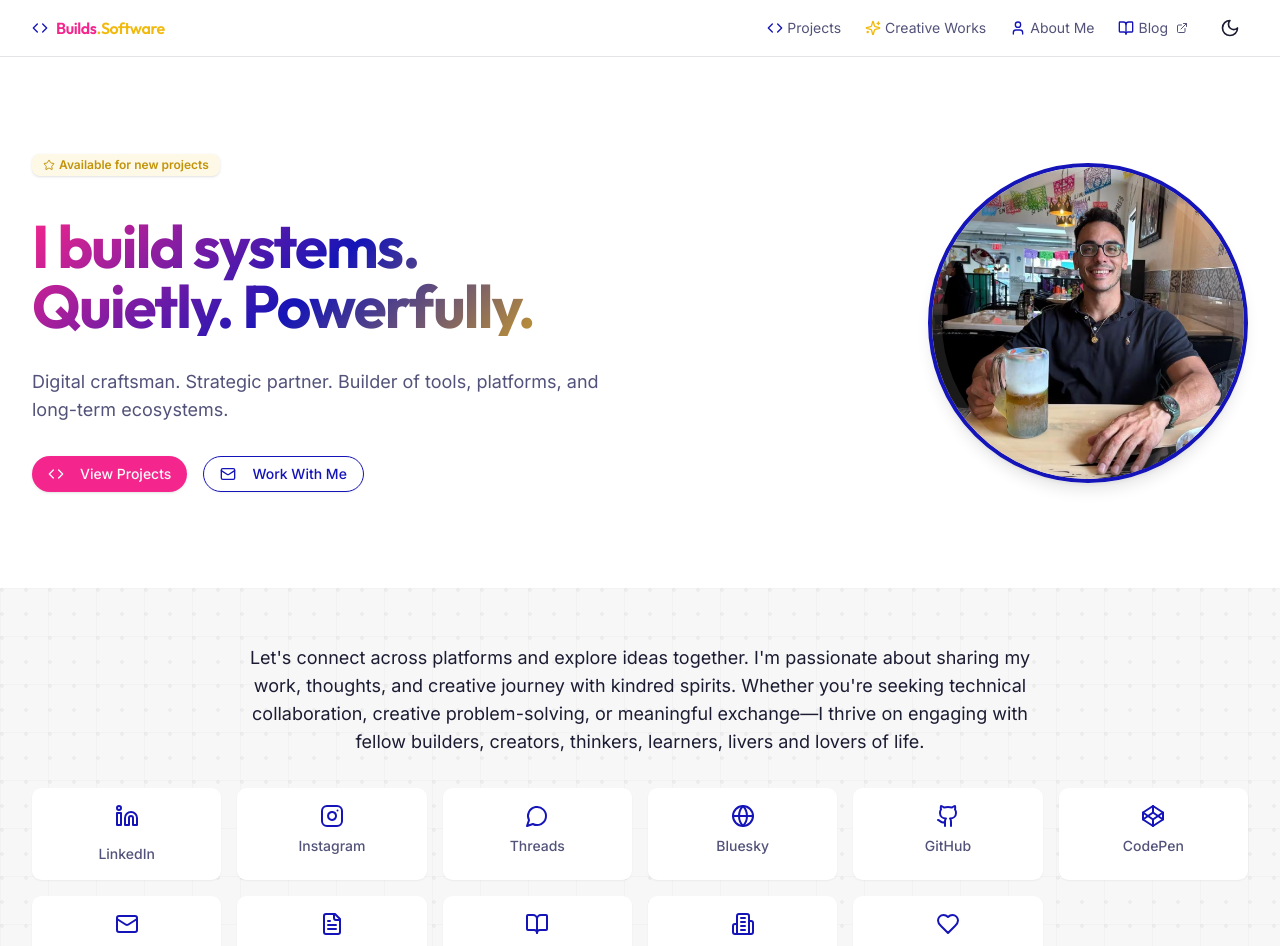
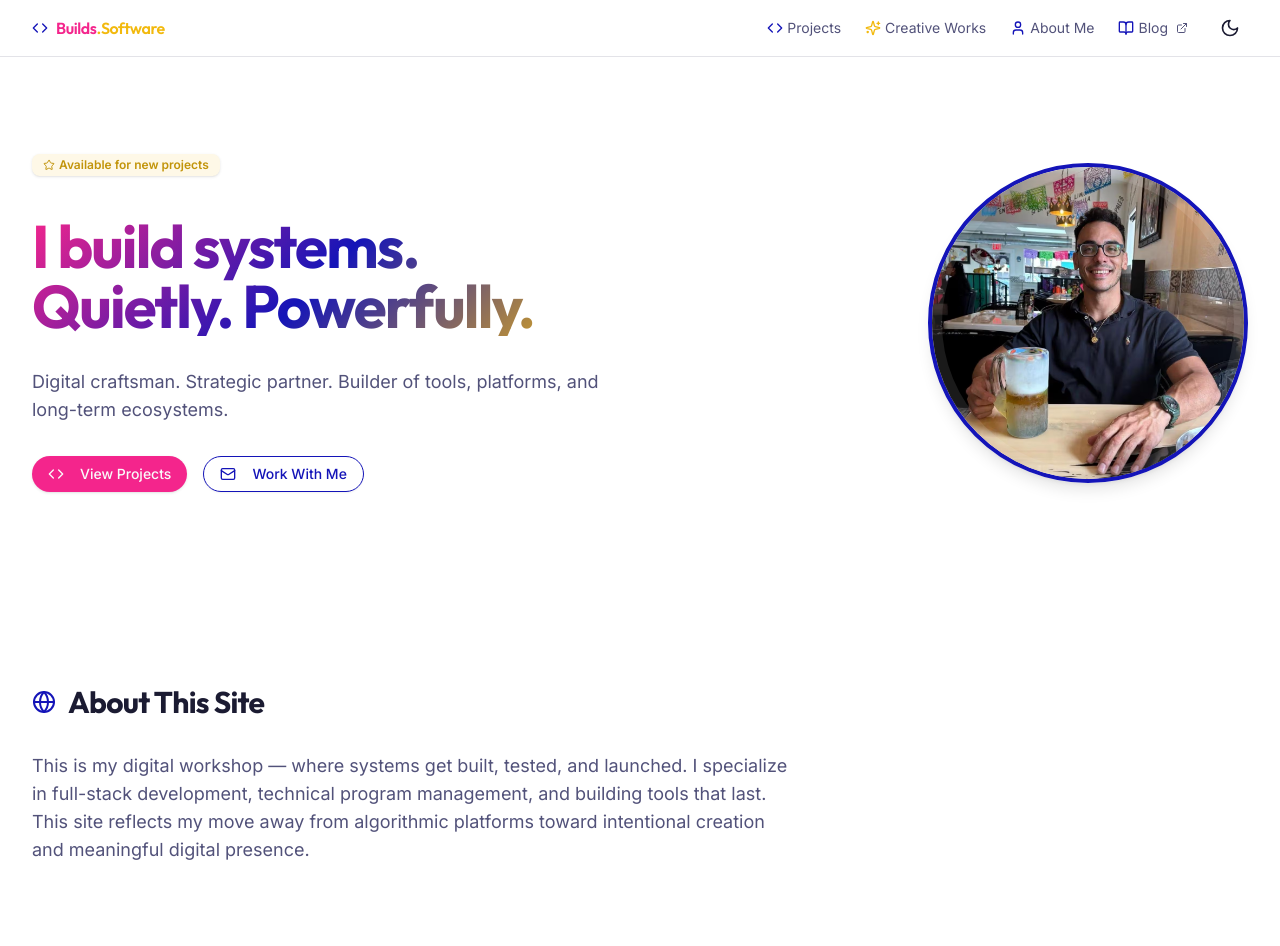
Before and after one commit to antoniwan/antonio-builds-software, a Next.js app: page / in a window 1280 px wide. Shown: the top 946 px of the page. Built offline with nearby package versions, Linux system fonts and the light colour scheme.

Commit message:
Add AboutSiteSection to Home page for enhanced site information

```diff
--- a/app/page.tsx
+++ b/app/page.tsx
@@ -3,6 +3,7 @@
 import { Header } from '@/components/layout/header';
 import { Footer } from '@/components/layout/footer';
 import { HeroSection } from '@/components/sections/hero-section';
+import { AboutSiteSection } from '@/components/sections/about-site-section';
 import { SocialLinksSection } from '@/components/sections/social-links-section';
 import { ProjectsSection } from '@/components/sections/projects-section';
 import { CreativeWorksSection } from '@/components/sections/creative-works-section';
@@ -18,6 +19,7 @@ export default function Home() {
       <Header />
       <main className="flex-1">
         <HeroSection />
+        <AboutSiteSection />
         <SocialLinksSection />
         <ProjectsSection />
         <CreativeWorksSection />
--- /dev/null
+++ b/components/sections/about-site-section.tsx
@@ -0,0 +1,28 @@
+import { Globe } from 'lucide-react';
+import { SectionHeader } from '@/components/section-header';
+
+export function AboutSiteSection() {
+  return (
+    <section
+      id="about-site"
+      className="py-12 md:py-16 lg:py-24 bg-white dark:bg-background relative"
+    >
+      <div className="container space-y-6 md:space-y-8">
+        <div className="flex items-center fade-in">
+          <SectionHeader
+            icon={<Globe className="h-6 w-6 text-[hsl(var(--vegeta-blue))]" />}
+            title="About This Site"
+          />
+        </div>
+        <div className="text-muted-foreground fade-in space-y-4 text-sm md:text-base lg:text-lg max-w-3xl">
+          <p>
+            This is my digital workshop — where systems get built, tested, and launched. I
+            specialize in full-stack development, technical program management, and building tools
+            that last. This site reflects my move away from algorithmic platforms toward intentional
+            creation and meaningful digital presence.
+          </p>
+        </div>
+      </div>
+    </section>
+  );
+}
```
